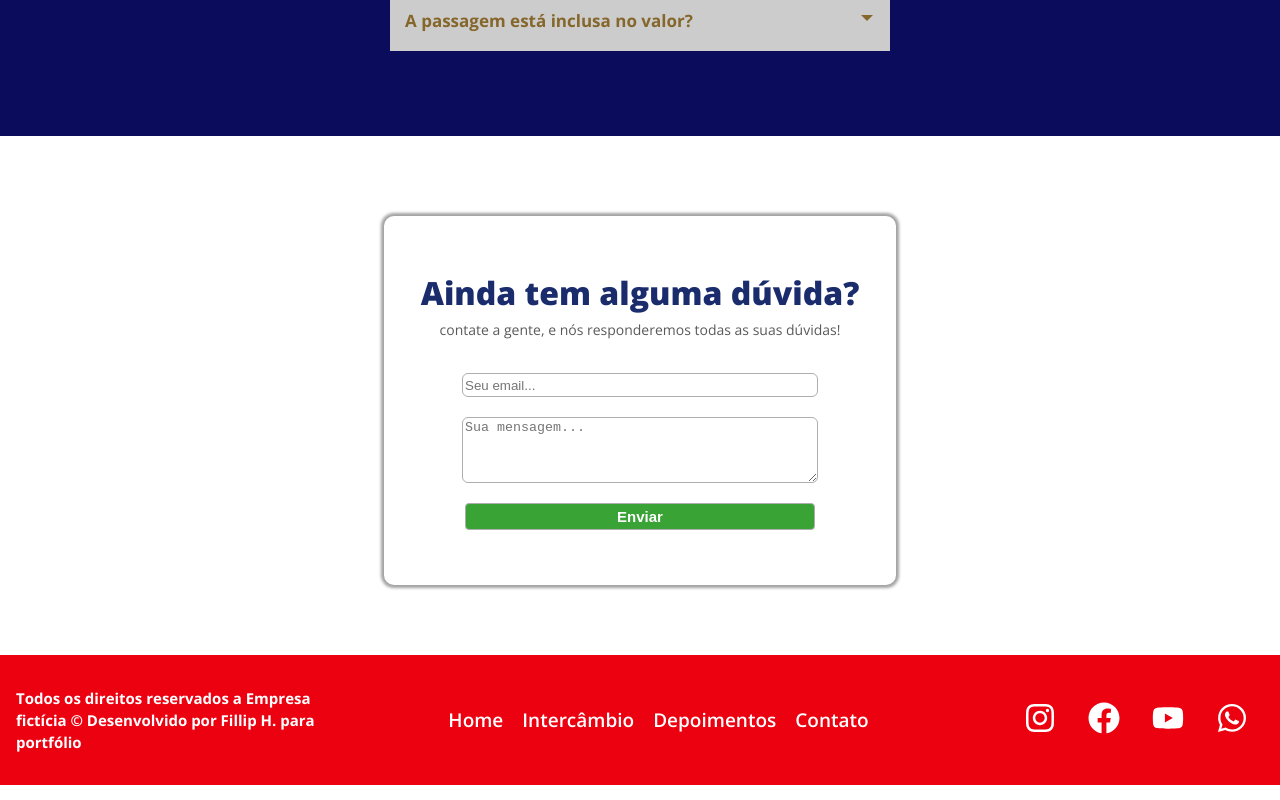
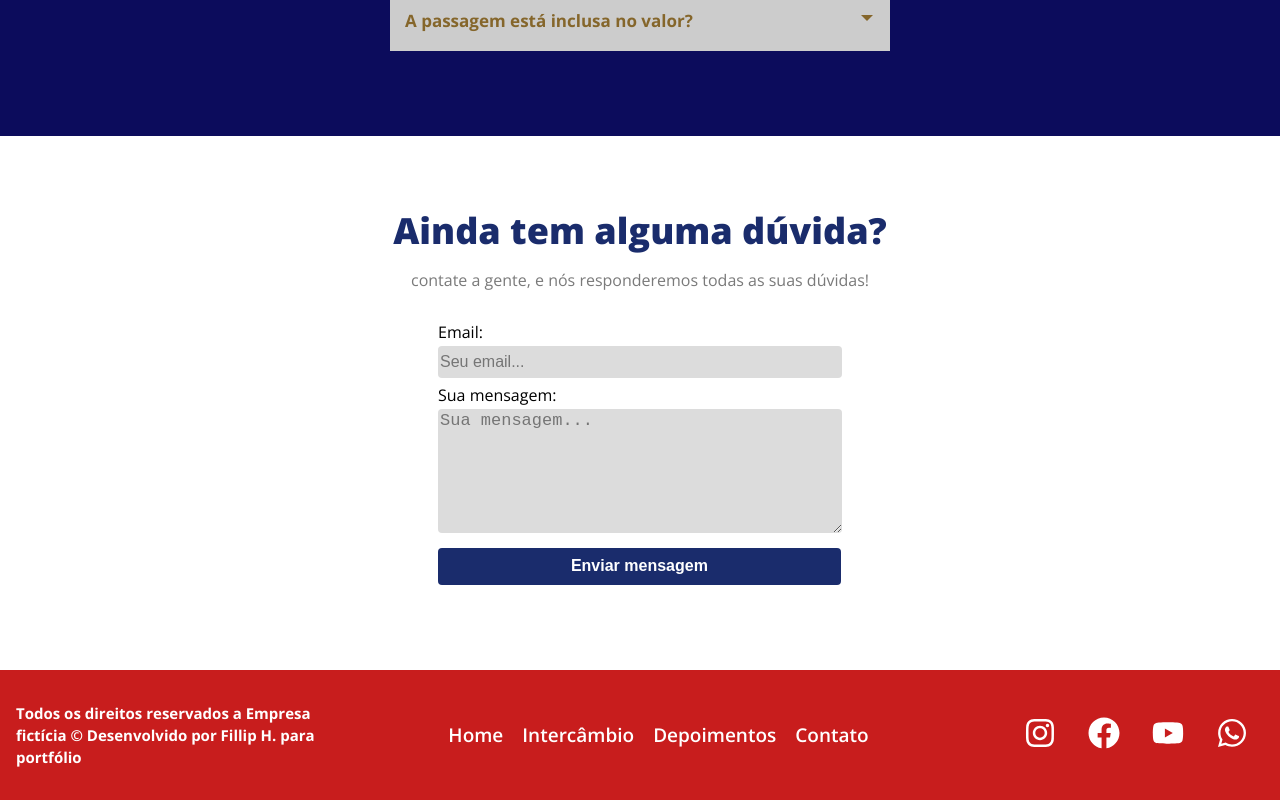
Before and after one commit to DevFillip/landing-page-canada, a React (Create React App) app: page / in a window 1280 px wide. Shown: the part 4274-5074 px from the top of the page. Built offline with nearby package versions, Linux system fonts and the light colour scheme; the HTML template or start-up script is replaced by a standard one.

Commit message:
Algumas melhorias, e funções de scroll pra andar pelo site mais fácil foram adicionadas

```diff
--- a/src/components/Layout/Footer/Footer.js
+++ b/src/components/Layout/Footer/Footer.js
@@ -9,10 +9,10 @@ function Footer(){
         </div>
 
         <ul className={styles.list}>
-            <li className={styles.item}>Home</li>
-            <li className={styles.item}>Intercâmbio</li>
-            <li className={styles.item}>Depoimentos</li>
-            <li className={styles.item}>Contato</li>
+            <li className={styles.item} onClick={scrollHome}>Home</li>
+            <li className={styles.item} onClick={scrollIntercambio}>Intercâmbio</li>
+            <li className={styles.item} onClick={scrollDepoimentos}>Depoimentos</li>
+            <li className={styles.item} onClick={scrollContato}>Contato</li>
         </ul>
 
         <ul className={styles.social}>
@@ -25,4 +25,33 @@ function Footer(){
     )
 }
 
+const scrollHome = () => {
+    window.scrollTo({
+        top: 120,
+        behavior: "smooth"
+    })
+}
+
+
+const scrollIntercambio = () => {
+    window.scrollTo({
+        top: 2040,
+        behavior: "smooth"
+    })
+}
+
+const scrollDepoimentos = () => {
+    window.scrollTo({
+        top: 2500,
+        behavior: "smooth"
+    })
+}
+
+const scrollContato = () => {
+    window.scrollTo({
+        top: 4230,
+        behavior: "smooth"
+    })
+}
+
 export default Footer
--- a/src/components/Layout/Footer/Footer.module.css
+++ b/src/components/Layout/Footer/Footer.module.css
@@ -1,5 +1,5 @@
 .footer{
-    background-color: var(--vermelhoCanadaB-background-color);
+    background-color:#c81d1d;
     color: #fff;
     display: flex;
     justify-content:space-between;
--- a/src/components/Layout/NavBar/NavBar.js
+++ b/src/components/Layout/NavBar/NavBar.js
@@ -2,18 +2,49 @@ import logo from '../../../imgs/logo-Canada.png'
 import {Link} from 'react-router-dom'
 import styles from './NavBar.module.css'
 
-function NavBar(){
+function NavBar({props}){
+
     return (
         <nav className={styles.navbar}>
                 <Link to="/"><img className={styles.imagem} src={logo} alt="Canadá" /></Link>
                 <ul className={styles.list}>
-                    <li className={styles.item}>Home</li>
-                    <li className={styles.item}>Intercâmbio</li>
-                    <li className={styles.item}>Depoimentos</li>
-                    <li className={styles.item}>Contato</li>
+                    <li className={styles.item} onClick={scrollHome}>Home</li>
+                    <li className={styles.item} onClick={scrollIntercambio}>Intercâmbio</li>
+                    <li className={styles.item} onClick={scrollDepoimentos}>Depoimentos</li>
+                    <li className={styles.item} onClick={scrollContato}>Contato</li>
                 </ul>
         </nav>
     )
 }
 
+const scrollHome = () => {
+    window.scrollTo({
+        top: 120,
+        behavior: "smooth"
+    })
+}
+
+const scrollIntercambio = () => {
+    window.scrollTo({
+        top: 2040,
+        behavior: "smooth"
+    })
+}
+
+const scrollDepoimentos = () => {
+    window.scrollTo({
+        top: 2500,
+        behavior: "smooth"
+    })
+}
+
+const scrollContato = () => {
+    window.scrollTo({
+        top: 4230,
+        behavior: "smooth"
+    })
+}
+
+
+
 export default NavBar
--- a/src/components/Sessões/Entre em contato/FormContato.js
+++ b/src/components/Sessões/Entre em contato/FormContato.js
@@ -8,9 +8,15 @@ function FormContato(){
 
             <div className={styles.contato}>
                 <form>
-                    <input type="text" placeholder='Seu email...'></input>
-                    <textarea placeholder='Sua mensagem...'></textarea>
-                    <button>Enviar</button>
+                    <label for="email">Email:</label>
+                    <br></br>
+                    <input type="text" placeholder='Seu email...' id='email'></input>
+                    <br></br>
+                    <label for="mensagem">Sua mensagem:</label>
+                    <br></br>
+                    <textarea placeholder='Sua mensagem...' id='mensagem'></textarea>
+                    <br></br>
+                    <button>Enviar mensagem</button>
                 </form>
             </div>
         </div>
--- a/src/components/Sessões/Entre em contato/FormContato.module.css
+++ b/src/components/Sessões/Entre em contato/FormContato.module.css
@@ -1,66 +1,72 @@
-.contato_container {
-    width: 40%;
-    box-shadow: 0px 0px 3px 3px rgba(0, 0, 0, 0.37);
+.contato_container{
+    display: flex;
+    flex-direction: column;
+    justify-items: center;
+}
+
+.contato_container h1{
+    text-align: center;
+    margin-top: 70px;
+    color: #1a2c6c;
+    font-weight: 800;
+    font-size: 36px;
+}
+
+.contato_container p{
+    text-align: center;
+    margin-top: -10px;
+    margin-bottom: 30px;
+    color: #7a7a7a;
+}
+
+.contato{
     margin: 0 auto;
-    border-radius: 10px;
-    margin-bottom: 70px;
-    padding-bottom: 55px;
+}
+
+.contato input{
+    width: 400px;
+    height: 30px;
+    margin-top: 3px;
+    margin-bottom: 6px;
+    border: 0;
+    border: 1px solid rgba(0, 0, 0, 0.529);
+    font-size: 16px;
+    border-radius: 4px;
+    outline: none;
+    background-color: rgb(220, 220, 220);
+    color: black;
+    border: 0;
 
 }
 
-.contato_container h1 {
-    color: #1a2c6c;
-    font-weight: 800;
-    text-align: center;
-    margin-top: 80px;
-    padding-top: 55px;
-}
-
-.contato_container p{
-    font-size: 14px;
-    color: #5a5a5a;
-    text-align: center;
-    margin-top: -15px;
-}
-
-.contato{
-    width: 500px;
-    margin: 0 auto;
-    text-align: center;
-}
-
-.contato input{
-    width: 350px;
-    margin: 0 auto;
-    margin-top: 20px;
-    border-radius: 6px;
-    height: 20px;
-    border: 0;
-    border: 1px solid rgb(174, 174, 174);
+.contato label{
+    font-size: 16px;
 }
 
 .contato textarea{
-    margin: 0 auto;
-    margin-top: 20px;
-    width: 350px;
+    width: 400px;
+    height: 120px;
     resize: vertical;
-    height: 60px;
+    margin-top: 3px;
     border: 0;
-    border-radius: 6px;
-    border: 1px solid rgb(174, 174, 174);
-    margin-bottom: 20px;
-    display: block;
+    border: 1px solid rgba(0, 0, 0, 0.529);
+    border-radius: 4px;
+    font-size: 17px;
+    outline: none;
+    background-color: rgb(220, 220, 220);
+    color: black;
+    border: 0;
 }
 
 .contato button{
-    padding: 4px 12px;
-    font-size: 15px;
+    width:99.7%;
+    padding: 0.6em 1.4em;
+    font-size: 16px;
+    font-weight: 600;
+    background-color: #1a2c6c;
+    border: 0;
+    color: #fff;
+    margin-top: 10px;
     border-radius: 4px;
-    border: 0;
-    border: 1px solid rgb(174, 174, 174);
-    background-color: #39A336;
-    color: #fff;
-    text-align: center;
-    width: 350px;
-    font-weight: bold;
+    margin-bottom: 35px;
 }
```
